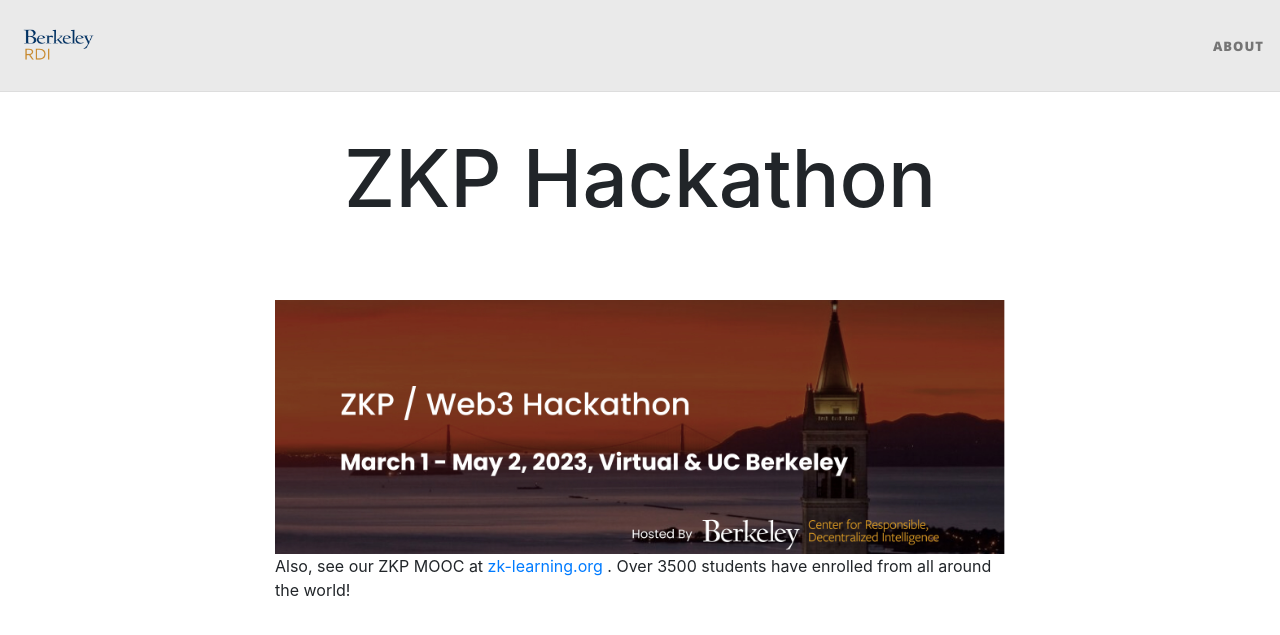
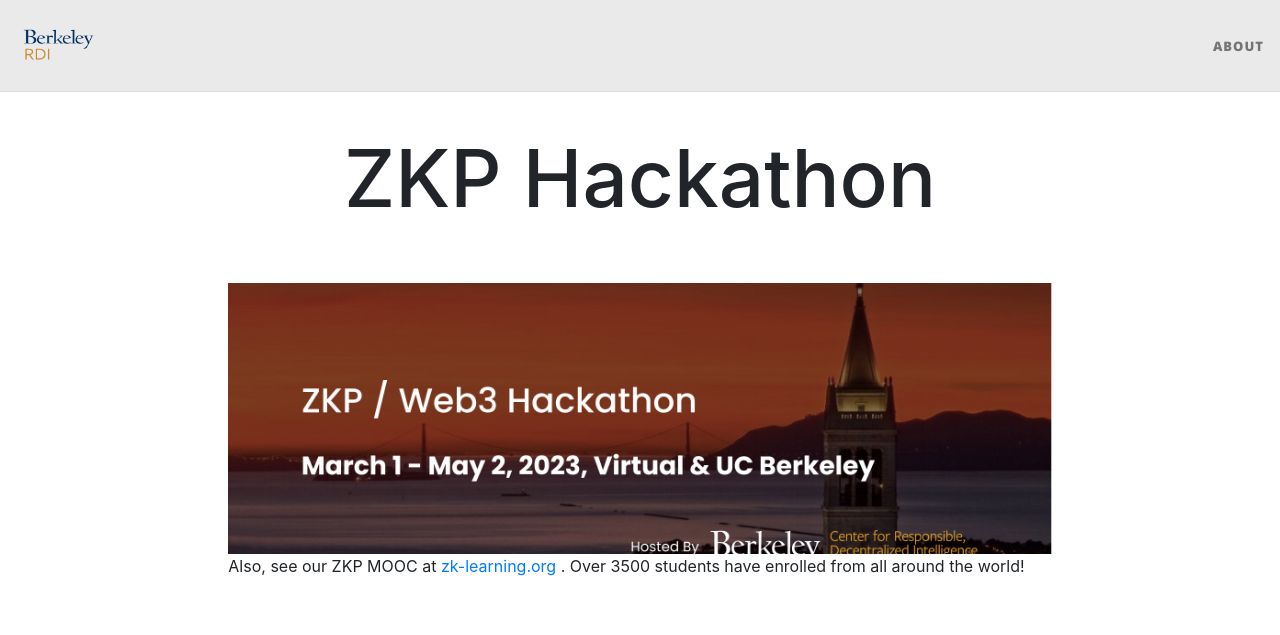
Before and after one commit to rdi-berkeley/zkp-web3-hackathon, a Jekyll site: the page built from index.md, in a window 1280 px wide and 900 px high. Shown: the top 635 px of the window. Built offline with Jekyll 4.4.1, drawn with Linux system fonts in a browser that asks for light colours; nearby versions of some CDN libraries.

Commit message:
trying to make full width again

```diff
--- a/_layouts/page.html
+++ b/_layouts/page.html
@@ -4,9 +4,9 @@ layout: base
 
 {% include header.html type="page" %}
 
-<div class="{% if page.full-width %} container-fluid {% else %} container-md {% endif %}" role="main">
+<div class="container-fluid" role="main">
   <div class="row">
-    <div class="{% if page.full-width %} col {% else %} col-xl-8 offset-xl-2 col-xl-8 offset-xl-2 {% endif %}">
+    <div class="col-xl-8 offset-xl-2">
       {% if page.before-content %}
         <div class="before-content">
           {% for file in page.before-content %}
```
